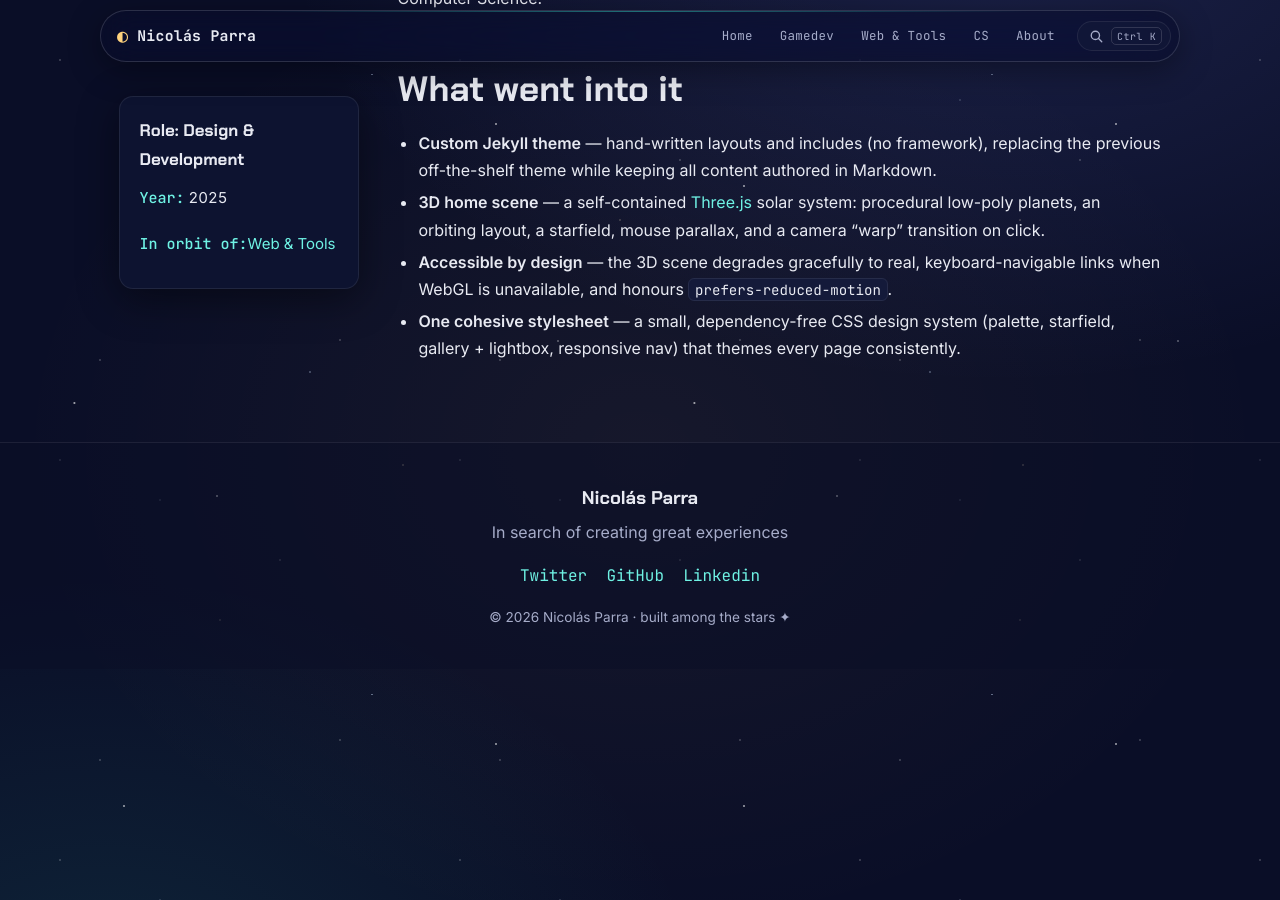
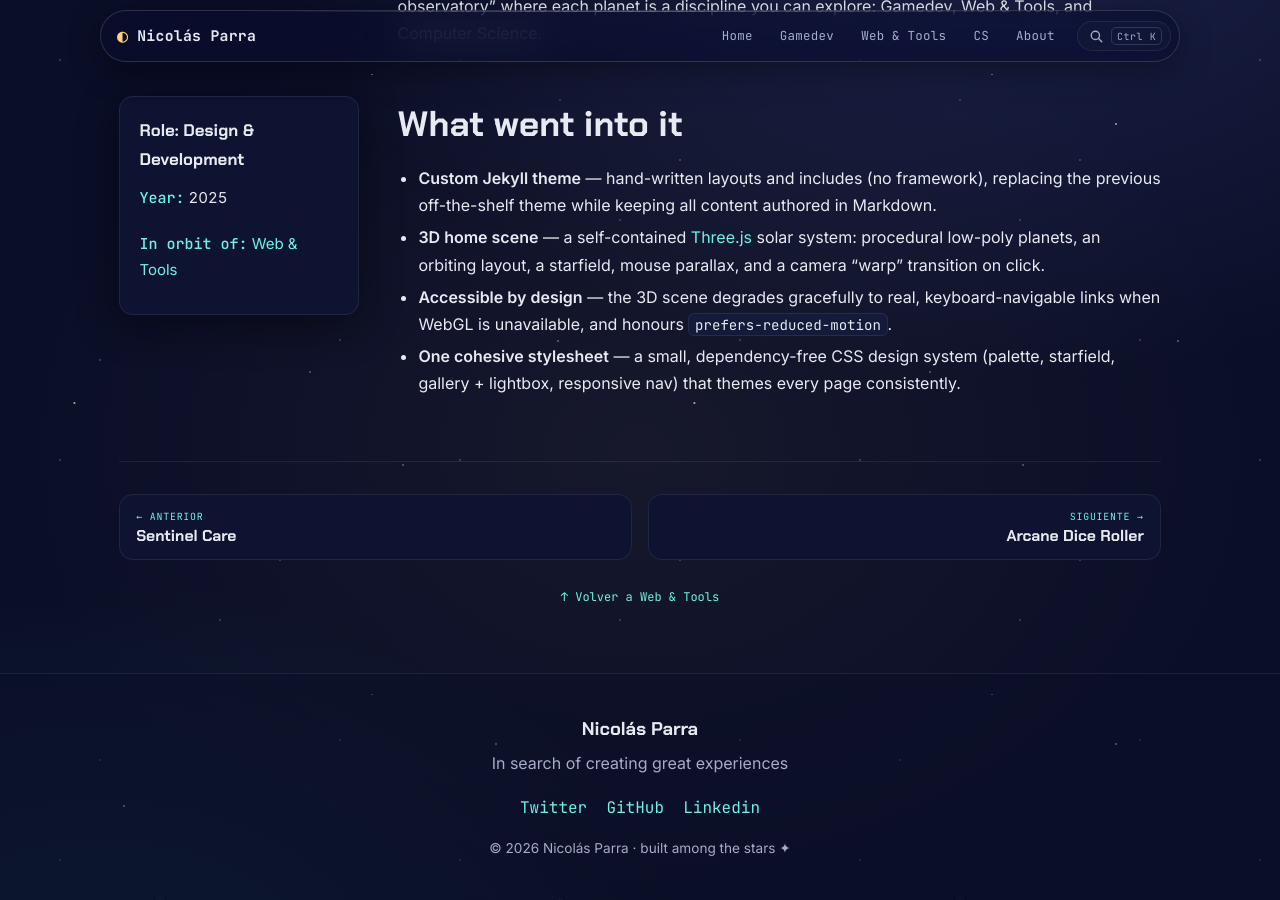
Before and after one commit to Nispeter/nispeter.github.io, a Jekyll site: the page built from _portfolio/portfolio_site.md, in a window 1280 px wide and 900 px high, scrolled down 602 px. Built offline with Jekyll 4.4.1, drawn with Linux system fonts in a browser that asks for light colours; before the commit the page ends 1271 px from its top, so only the background shows below that; some of the changed text lies outside the part shown.

Commit message:
UX: breadcrumb and prev/next navigation on project pages

```diff
--- a/_layouts/single.html
+++ b/_layouts/single.html
@@ -1,7 +1,33 @@
 ---
 layout: default
 ---
+{%- comment -%} Sibling walk for prev/next: same section list as _layouts/section.html,
+  scanned with a flag because Liquid has no indexOf. {%- endcomment -%}
+{%- assign sec = page.sections | first -%}
+{%- if sec == 'gamedev' -%}{%- assign secname = 'Gamedev' -%}{%- assign securl = '/gamedev/' -%}
+{%- elsif sec == 'web' -%}{%- assign secname = 'Web &amp; Tools' -%}{%- assign securl = '/web/' -%}
+{%- elsif sec == 'cs' -%}{%- assign secname = 'Computer Science' -%}{%- assign securl = '/cs/' -%}
+{%- endif -%}
+{%- assign sibs = site.portfolio | where_exp: "p", "p.sections contains sec" | sort: "year" | reverse -%}
+{%- assign found = false -%}
+{%- assign has_next = false -%}
+{%- for p in sibs -%}
+  {%- if found and has_next == false -%}{%- assign nextp = p -%}{%- assign has_next = true -%}{%- endif -%}
+  {%- if p.url == page.url -%}{%- assign found = true -%}{%- endif -%}
+  {%- unless found -%}{%- assign prevp = p -%}{%- endunless -%}
+{%- endfor -%}
+
 <article class="project">
+  {%- if secname -%}
+  <nav class="breadcrumb" aria-label="Breadcrumb">
+    <a href="{{ '/' | relative_url }}">Home</a>
+    <span class="breadcrumb__sep" aria-hidden="true">/</span>
+    <a href="{{ securl | relative_url }}">{{ secname }}</a>
+    <span class="breadcrumb__sep" aria-hidden="true">/</span>
+    <span class="breadcrumb__here" aria-current="page">{{ page.title }}</span>
+  </nav>
+  {%- endif -%}
+
   <header class="project__header">
     <h1>{{ page.title }}</h1>
     {% if page.excerpt %}<p class="project__excerpt">{{ page.excerpt | strip_html }}</p>{% endif %}
@@ -34,9 +60,9 @@
 
       {%- if page.sections -%}
       <ul class="project__meta">
-        <li><span class="k">In orbit of:</span>
-          {%- for sec in page.sections -%}
-            {%- if sec == 'gamedev' -%}<a href="{{ '/gamedev/' | relative_url }}">Gamedev</a>{%- elsif sec == 'web' -%}<a href="{{ '/web/' | relative_url }}">Web &amp; Tools</a>{%- elsif sec == 'cs' -%}<a href="{{ '/cs/' | relative_url }}">Computer Science</a>{%- endif -%}{%- unless forloop.last -%} · {%- endunless -%}
+        <li><span class="k">In orbit of:</span>&nbsp;
+          {%- for sec2 in page.sections -%}
+            {%- if sec2 == 'gamedev' -%}<a href="{{ '/gamedev/' | relative_url }}">Gamedev</a>{%- elsif sec2 == 'web' -%}<a href="{{ '/web/' | relative_url }}">Web &amp; Tools</a>{%- elsif sec2 == 'cs' -%}<a href="{{ '/cs/' | relative_url }}">Computer Science</a>{%- endif -%}{%- unless forloop.last -%} · {%- endunless -%}
           {%- endfor -%}
         </li>
       </ul>
@@ -47,4 +73,39 @@
       {{ content }}
     </div>
   </div>
+
+  {%- if prevp or has_next -%}
+  <nav class="project__nav" aria-label="Otros proyectos">
+    {%- if prevp -%}
+    {%- assign pt = prevp.header.teaser | default: prevp.header.image -%}
+    <a class="pnav__item pnav__item--prev" href="{{ prevp.url | relative_url }}" rel="prev">
+      {%- if pt and pt != '' -%}
+      {%- unless pt contains '://' -%}{%- assign pt = pt | prepend: '/' | replace: '//', '/' -%}{%- endunless -%}
+      <span class="pnav__thumb"><img src="{{ pt | relative_url }}" alt="" loading="lazy"></span>
+      {%- endif -%}
+      <span class="pnav__txt">
+        <span class="pnav__lbl">← Anterior</span>
+        <span class="pnav__t">{{ prevp.title }}</span>
+      </span>
+    </a>
+    {%- endif -%}
+    {%- if has_next -%}
+    {%- assign nt = nextp.header.teaser | default: nextp.header.image -%}
+    <a class="pnav__item pnav__item--next" href="{{ nextp.url | relative_url }}" rel="next">
+      {%- if nt and nt != '' -%}
+      {%- unless nt contains '://' -%}{%- assign nt = nt | prepend: '/' | replace: '//', '/' -%}{%- endunless -%}
+      <span class="pnav__thumb"><img src="{{ nt | relative_url }}" alt="" loading="lazy"></span>
+      {%- endif -%}
+      <span class="pnav__txt">
+        <span class="pnav__lbl">Siguiente →</span>
+        <span class="pnav__t">{{ nextp.title }}</span>
+      </span>
+    </a>
+    {%- endif -%}
+  </nav>
+  {%- endif -%}
+
+  {%- if secname -%}
+  <p class="project__back"><a href="{{ securl | relative_url }}">↑ Volver a {{ secname }}</a></p>
+  {%- endif -%}
 </article>
```
